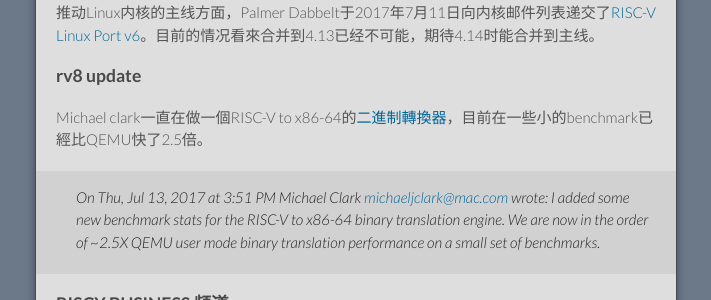
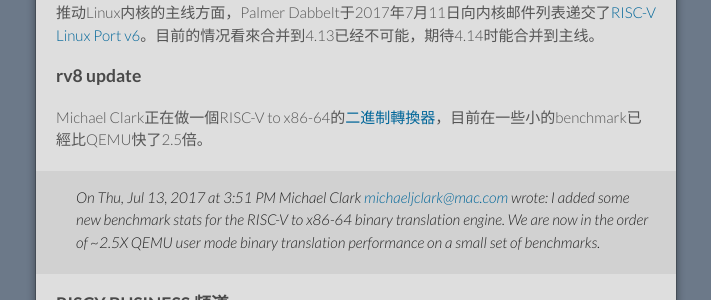
Before and after one commit to cnrv/home, a Jekyll site: the page built from bi-week-rpts/2017-07-20.md, in a window 1280 px wide and 900 px high, scrolled down 567 px. Shown: the part 152-452 px from the top of the window, without its empty margins (284-995 px from the left). Built offline with Jekyll 4.4.1, drawn with Linux system fonts in a browser that asks for light colours; our own code applies the rules of GitHub Pages for plain Markdown files.

Commit message:
Update 2017-07-20.md

```diff
--- a/bi-week-rpts/2017-07-20.md
+++ b/bi-week-rpts/2017-07-20.md
@@ -32,7 +32,7 @@
 推动Linux内核的主线方面，Palmer Dabbelt于2017年7月11日向内核邮件列表递交了[RISC-V Linux Port v6](https://lkml.org/lkml/2017/7/11/707)。目前的情况看來合并到4.13已经不可能，期待4.14时能合并到主线。
 
 ### rv8 update
-Michael clark一直在做一個RISC-V to x86-64的[二進制轉換器](https://groups.google.com/a/groups.riscv.org/d/msgid/sw-dev/665BA762-20F5-462F-97DE-7B914E8F1476%40mac.com?utm_medium=email&utm_source=footer)，目前在一些小的benchmark已經比QEMU快了2.5倍。
+Michael Clark正在做一個RISC-V to x86-64的[二進制轉換器](https://groups.google.com/a/groups.riscv.org/d/msgid/sw-dev/665BA762-20F5-462F-97DE-7B914E8F1476%40mac.com?utm_medium=email&utm_source=footer)，目前在一些小的benchmark已經比QEMU快了2.5倍。
 >On Thu, Jul 13, 2017 at 3:51 PM Michael Clark <michaeljclark@mac.com> wrote:
 > I added some new benchmark stats for the RISC-V to x86-64 binary translation engine. We are now in the order of ~2.5X QEMU user mode binary translation performance on a small set of benchmarks.
 
```
